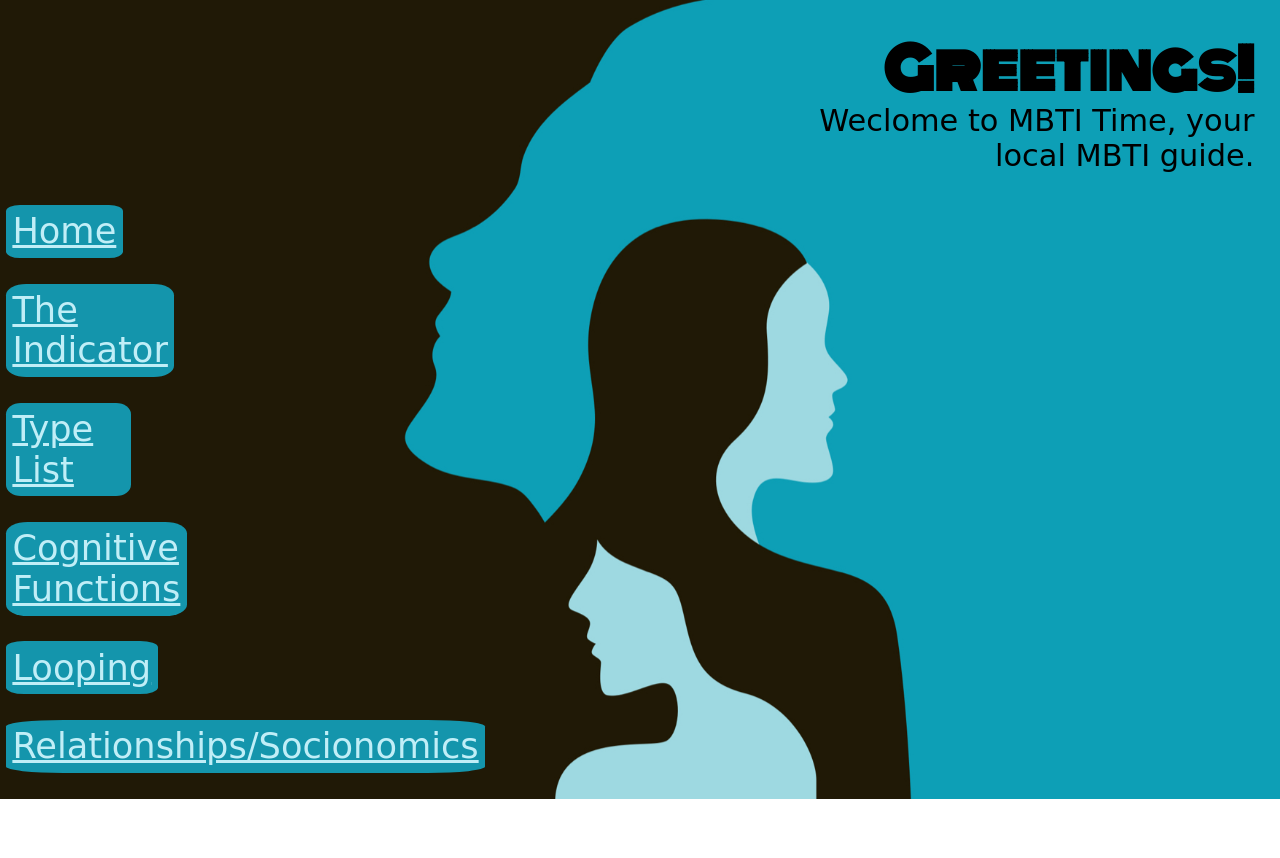
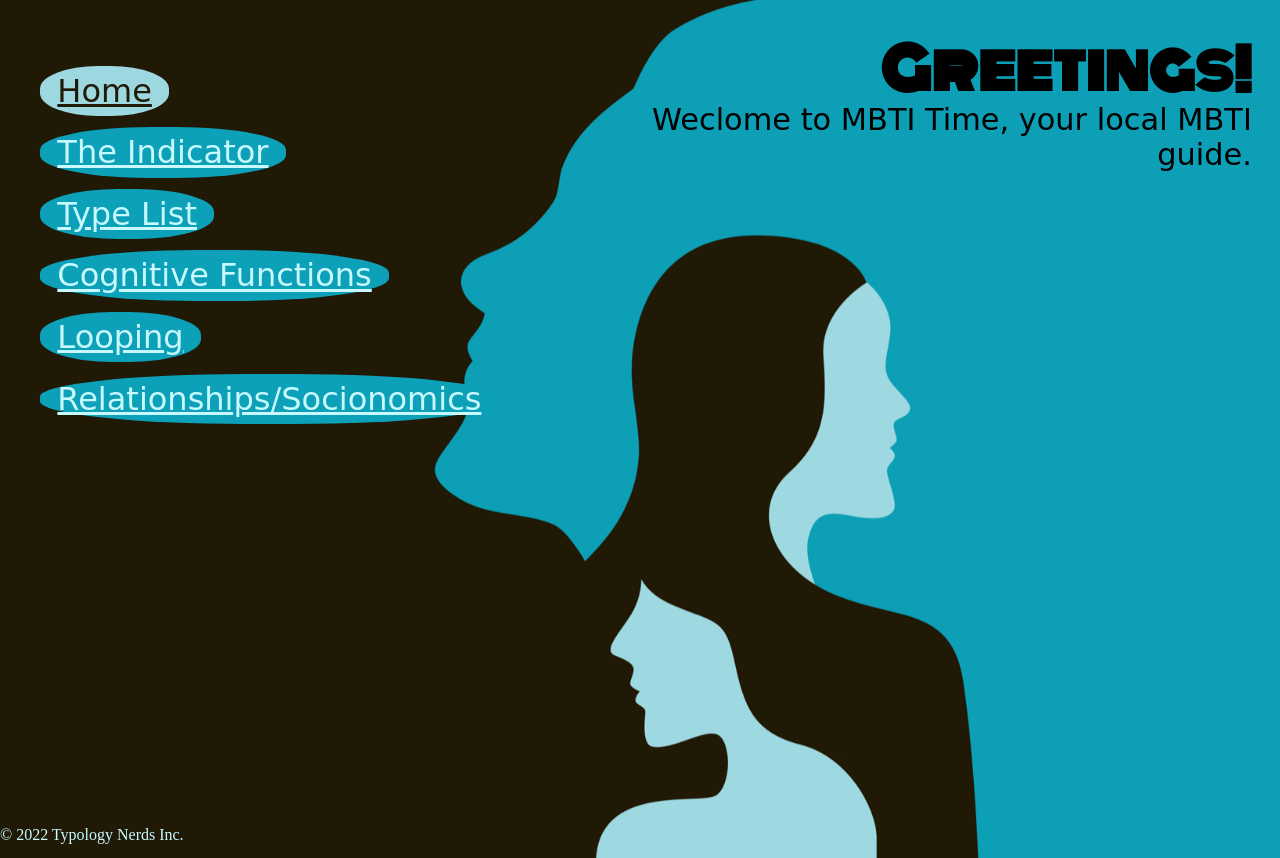
Before and after one commit to RealmOfBlue/FINAL, a plain HTML site: page index.html in a window 1280 px wide. Before the commit the page ends 800 px from the top, so only its background shows below. Drawn offline with nearby package versions, Linux system fonts and the light colour scheme.

Commit message:
finished 1st page

```diff
--- a/index.html
+++ b/index.html
@@ -27,7 +27,17 @@
 
 </header>
 
+<nav>
+      <ul>
+    <li><a class="active" href="index.html">Home</a></li>
+    <li><a href="you.html">The Indicator</a></li>
+    <li><a href="typelist.html">Type List</a></li>
+    <li><a href="cog.html">Cognitive Functions</a></li>
+    <li><a href="loop.html">Looping</a></li>
+    <li><a href="relate.html">Relationships/Socionomics</a></li>
 
+    </ul>
+    </nav>
 
 <main>
 
@@ -36,17 +46,10 @@
 
 </a>
 
-<nav>
 
-    <a class="active" href="index.html">Home</a>
-    <a href="you.html">The Indicator</a>
-    <a href="typelist.html">Type List</a>
-    <a href="cog.html">Cognitive Functions</a>
-    <a href="loop.html">Looping</a>
-    <a href="relate.html">Relationships/Socionomics</a>
-
-    </nav>
 
 </main>
 
+<footer>&copy; 2022 Typology Nerds Inc.</footer>
+
 </body>
--- a/styles.css
+++ b/styles.css
@@ -1,22 +1,37 @@
+/* GLOBAL */
 
 body {
     background-image: url("threeshadow.jpeg");
     background-size: cover;
     background-repeat: no-repeat;
-
+    background-color: #201a06;
 
     }
+
+main {
+    padding-bottom: 30%;
+
+}
+footer {
+  /* margin-top: 10%;
+  border-top: 8px solid #9dd8e0;
+  background-color: #201a06; */
+  color: #c7f9ff;
+  padding-bottom: 1%;
+}
+
+header {
+    float: right;
+}
 
 
 header p {
 font-size: 1.9em;
 font-family: cursive;
 margin-top: 0.2%;
-margin-right: 2%;
+margin-right: 4%;
+
 text-align: right;
-padding-left: 60%;
-
-
 
 }
 
@@ -24,34 +39,88 @@ h1 {
     font-size: 3.5em;
     font-family: 'Monoton', cursive;
     margin-left: auto;
+    margin-right: 4%;
+    margin-bottom: 0.2%;
     text-align: right;
-    margin-right: 2%;
-    margin-bottom: 0.2%;
 
     }
 
 nav {
-    margin-left: 3px;
     display: block;
-    margin-top: 0px;
+    padding-top: 48px;
 
+}
 
+nav ul {
+    list-style-type: none;
+
+}
+nav li {
+    display: block;
+    margin: 2% 0;
+}
+
+nav li a {
+    border-radius: 45%;
+    font-size: 2.0em;
+    color: #c7f9ff;
+    background-color: #0ca1b9;
+    font-family: cursive;
+    padding-top: 0.5%;
+    padding-bottom: 0.5%;
+    padding-left: 1.4%;
+    padding-right: 1.4%;
+    text-align: center;
 
 
 }
 
-nav a {
-    margin-left: 3px;
-    float: left;
-    margin-top: 0px;
-    margin-right: 90%;
-    height: 40%;
-    font-size: 2.2em;
-    color: rgb(192, 238, 247);
-    background-color: rgb(20, 149, 172);
-    border-radius: 12%;
-    font-family: cursive;
-    margin-block-end: 2%;
-    padding: 0.5%;
+
+nav a:hover {
+    background-color: #c7f9ff;
+    color: #0ca1b9;
+}
+nav .active {
+    background-color: #9dd8e0;
+    color: #201a06;
+}
+
+
+
+/* MOBILE */
+
+
+/* DESKTOP */
+@media(min-width: 1700px) {
+
+    main {
+        padding-bottom: 10%;
+
+    }
+
+    h1 {
+        font-size: 5.2em;
+    }
+    header p {
+        font-size: 3.5em;
+    }
+    nav li a {
+        /* border-radius: 45%; */
+        font-size: 3.5em;
+        /* color: #c7f9ff;
+        background-color: #0ca1b9;
+        font-family: cursive;
+        padding-top: 0.5%;
+        padding-bottom: 0.5%;
+        padding-left: 1.4%;
+        padding-right: 1.4%;
+        text-align: center; */
+
+
+    }
+/* body {
+        border-bottom: 6px solid #9dd8e0;
+    } */
+
 
 }
```
